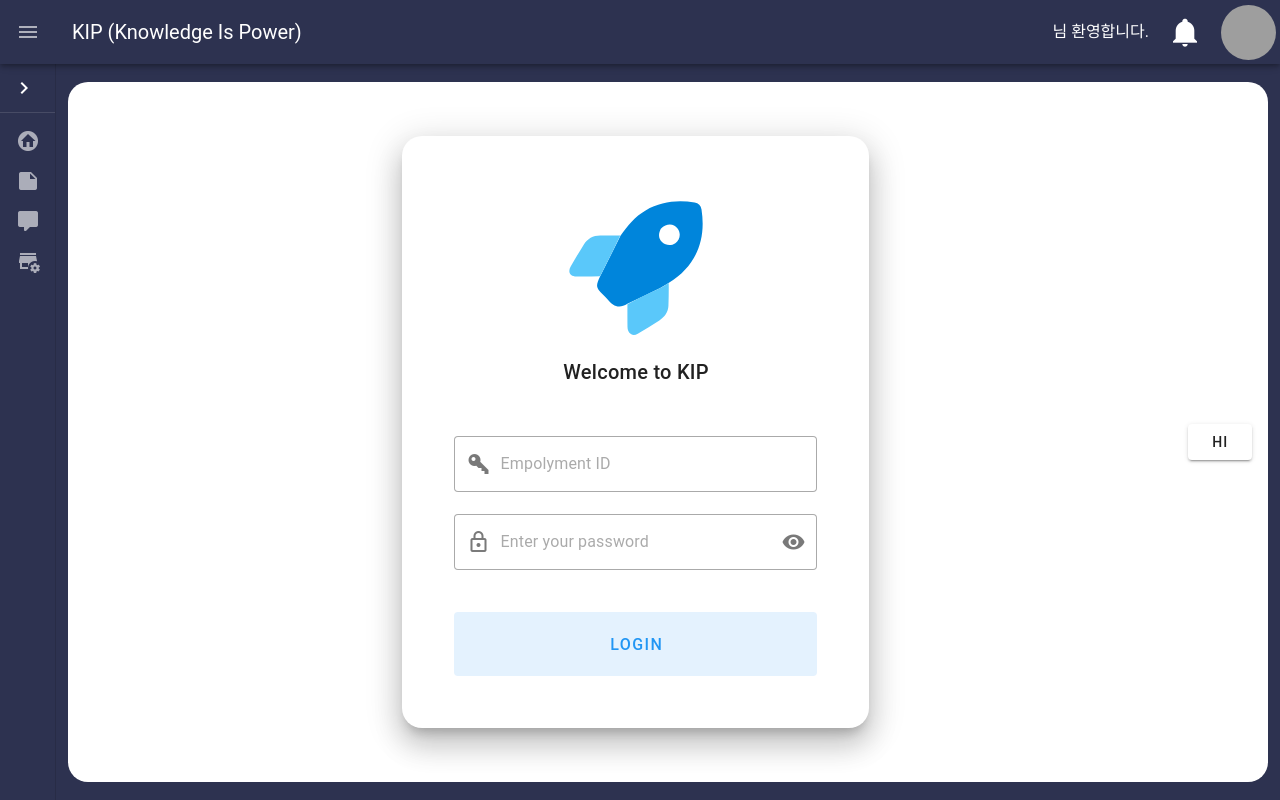
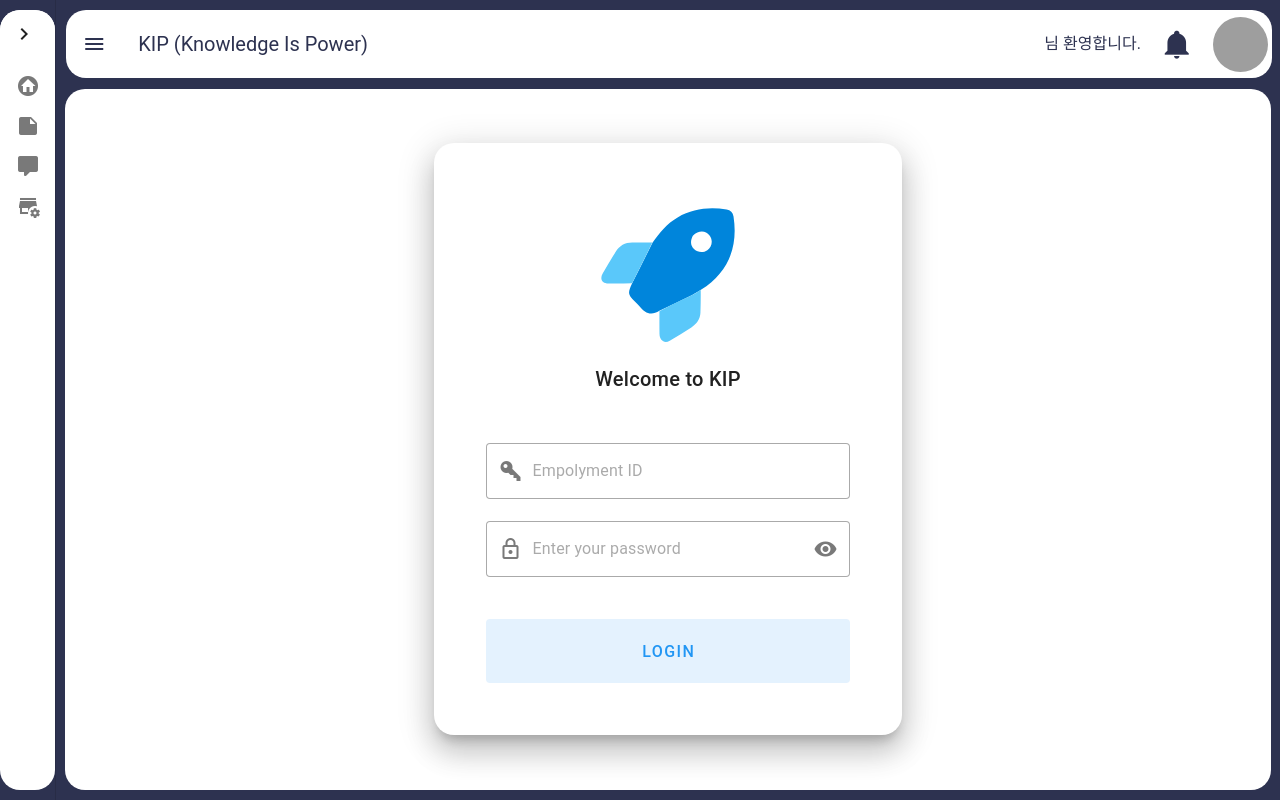
Before and after one commit to beyond-sw-camp/be03-fin-5TEAM-KIP, a Nuxt app in the folder kip-fe/: page / in a window 1280 px wide. Built offline with nearby package versions, Linux system fonts and the light colour scheme; no server answers; grey boxes are pictures that could not be loaded.

Commit message:
[Front] 메인화면 디자인 완료

```diff
--- a/kip-fe/app.vue
+++ b/kip-fe/app.vue
@@ -10,16 +10,23 @@ AuthUserStore().setUserInfoAndTokenToPiniaFromLocalStorage();
 
 <template>
   <NuxtLoadingIndicator />
+  <div class="app__layout">
   <NuxtLayout>
   </NuxtLayout>
+  </div>
 </template>
 
 <!-- 전역 스타일 -->
 <style>
+::-webkit-scrollbar {
+  display: none; /* Chrome, Safari */
+}
+
 a {
   color: inherit;
   text-decoration: none;
 }
+
 </style>
 
 <!-- v-container 프론트 반응형 1 단위 -->
--- a/kip-fe/components/LeftNavigation.vue
+++ b/kip-fe/components/LeftNavigation.vue
@@ -1,3 +1,4 @@
+
 <script setup>
 const rail = ref(true);
 const emit = defineEmits(["railEvent"]);
@@ -10,6 +11,7 @@ const handleRailClick = () => {
 </script>
 
 <template>
+    <v-sheet class="left__nav__sheet">
       <v-btn
           v-if="rail"
           icon="mdi-chevron-right"
@@ -22,8 +24,6 @@ const handleRailClick = () => {
           variant="text"
           @click="handleRailClick"
       />
-  <v-divider></v-divider>
-
       <v-list density="compact" nav>
         <NuxtLink to="/">
           <v-list-item prepend-icon="mdi-home-circle" title="HOME" value="myfiles"/>
@@ -38,4 +38,11 @@ const handleRailClick = () => {
           <v-list-item prepend-icon="mdi-store-cog" title="PINIA" value="PINIA"/>
         </NuxtLink>
       </v-list>
+    </v-sheet>
 </template>
+
+<style>
+.left__nav__sheet {
+color: var(--primary-color);
+}
+</style>
--- a/kip-fe/layouts/default.vue
+++ b/kip-fe/layouts/default.vue
@@ -4,7 +4,8 @@ import KipColor from "~/stores/KipColor";
 import LeftNavigation from "~/components/LeftNavigation.vue";
 import NotificationCopo from "~/components/NotificationCopo.vue";
 import AuthUserStore from "~/stores/AuthUserStore";
-import { useRouter } from 'vue-router';
+import {useRouter} from 'vue-router';
+
 const router = useRouter();
 
 // 햄버거 버튼
@@ -24,13 +25,25 @@ const logout = () => {
 <template>
   <v-layout>
 
+    <!--  좌측메뉴  -->
+    <v-navigation-drawer
+        :color="KipColor().kipMainColor"
+        v-model="drawer"
+        :rail="rail"
+        width="240"
+        permanent>
+      <LeftNavigation @railEvent="handleRailClick"/>
+    </v-navigation-drawer>
+
+
     <!--  상단메뉴  -->
-    <v-app-bar :color="KipColor().kipMainColor">
-
+    <v-app-bar
+        :color="KipColor().kipMainColor"
+        class="top__header__sheet"
+        height="68">
       <template #prepend>
         <!-- 햄버거 버튼 -->
         <v-app-bar-nav-icon
-            variant="plain"
             @click.stop="$event => drawer = !drawer"
         />
       </template>
@@ -88,29 +101,19 @@ const logout = () => {
               <template v-slot:prepend>
                 <v-icon icon="mdi-information-box-outline"/>
               </template>
-              <v-list-item-title>MyPage </v-list-item-title>
+              <v-list-item-title>MyPage</v-list-item-title>
             </v-list-item>
 
             <v-list-item @click="logout">
               <template v-slot:prepend>
                 <v-icon icon="mdi-logout"/>
               </template>
-              <v-list-item-title>LogOut </v-list-item-title>
+              <v-list-item-title>LogOut</v-list-item-title>
             </v-list-item>
           </v-list>
         </v-menu>
       </template>
     </v-app-bar>
-
-
-    <!--  좌측메뉴  -->
-    <v-navigation-drawer
-        :color="KipColor().kipMainColor"
-        v-model="drawer"
-        :rail="rail"
-        permanent>
-      <LeftNavigation @railEvent="handleRailClick"/>
-    </v-navigation-drawer>
 
     <!--  메인 페이지  -->
     <v-main>
@@ -126,9 +129,36 @@ const logout = () => {
 /* 공통컬러 불러오기 */
 @import '../assets/css/color.css';
 
+/* 좌측 메뉴 관련 CSS */
+
+
+.v-navigation-drawer__content {
+  background-color: white;
+  margin-top: 0.8vw;
+  margin-bottom: 0.8vw;
+  border-radius: 20px !important;
+  overflow: hidden;
+}
+
+/* 상단 헤더 CSS */
+.top__header__sheet {
+  overflow: hidden;
+  box-shadow: none !important;
+}
+
+.v-toolbar__content {
+  margin: 0.8vw;
+  border-radius: 20px !important;
+  width: 98.5% !important;
+  color: var(--primary-color);
+  background-color: white;
+}
+
+
+/* 본문 관련 CSS */
 .v-main {
   background-color: var(--primary-color);
-  padding: 20px;
+  padding-top: calc(0.8vw + 69px) !important;
   height: 100vh;
   display: flex;
   flex-direction: column;
@@ -138,16 +168,11 @@ const logout = () => {
 
 .main__sheet {
   background-color: white;
-  width: 98%;
-  height: 95%;
+  margin: 0.8vw;
+  width: 98.5%;
+  height: 100%;
   border-radius: 20px;
   box-sizing: border-box;
   overflow: hidden;
 }
-
-.v-navigation-drawer__content {
-  color: white;
-}
-
-
 </style>
--- a/kip-fe/pages/index.vue
+++ b/kip-fe/pages/index.vue
@@ -11,12 +11,6 @@ const login = () => {
   AuthUserStore().userLogin(empolymentId.value, password.value);
   router.push('/pinia');
 }
-
-const setUserInfo = () => {
-  AuthUserStore().setUserInfoAndTokenToPiniaFromLocalStorage();
-}
-
-
 </script>
 
 <template>
@@ -59,8 +53,6 @@ const setUserInfo = () => {
           block
           text="LOGIN"/>
     </v-card>
-    <v-btn @click="setUserInfo">hi</v-btn>
-
   </v-container>
 </template>
 
```
Lines whose indentation alone changed are shown as unchanged.
